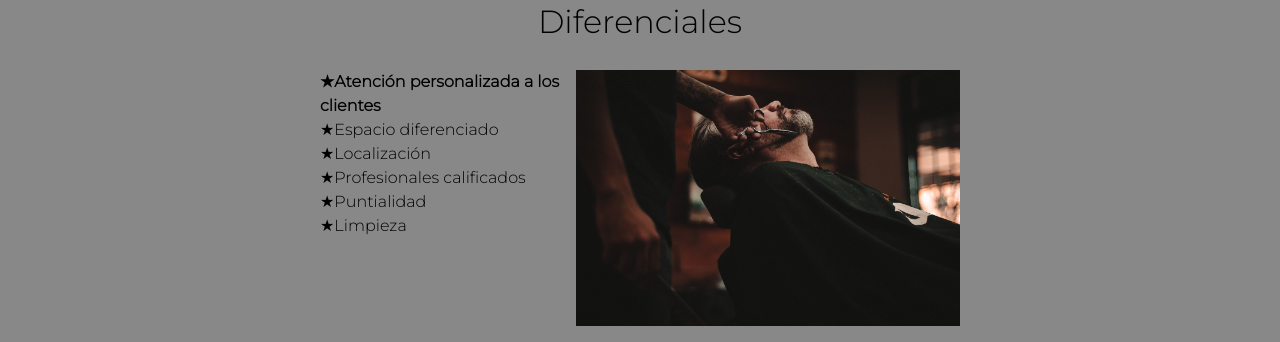
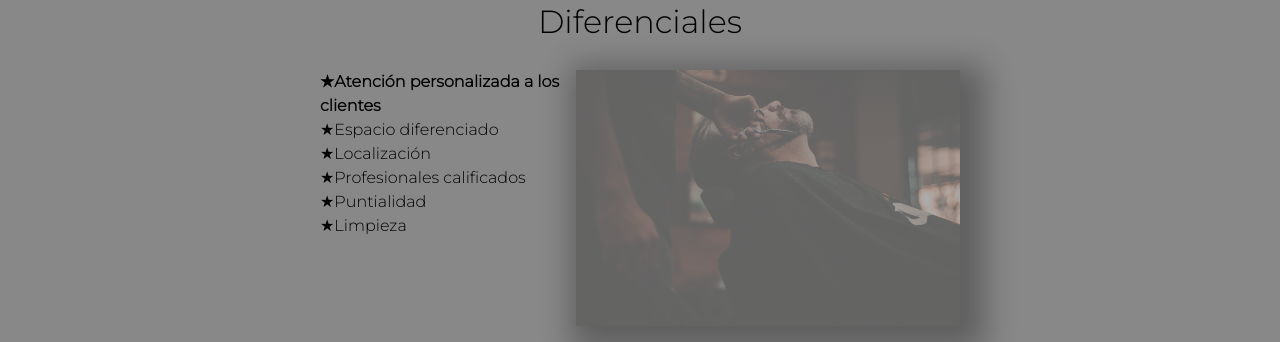
Before and after one commit to CarlosMunera/PracticasAluraOracle_HTML5yCSS3_4, a plain HTML site: page index.html in a window 1280 px wide. In both pictures the pointer is over the picture 768 px from the left and 1862 px from the top of the page. Shown: the part 1665-2007 px from the top of the page. Drawn offline with Linux system fonts and the light colour scheme.

Commit message:
Finalizada actividad Opacidad y sombra

```diff
--- a/styles.css
+++ b/styles.css
@@ -269,6 +269,13 @@ img~p {
 
 .imagen-diferenciales {
     width: 60%;
+    transition: 400ms;
+    /* box-shadow: 10px 10px 30px 15px #000000, -10px -10px yellow; */
+    box-shadow: 10px 10px 30px 15px #000000;
+}
+
+.imagen-diferenciales:hover {
+    opacity: 0.3;
 }
 
 .lista-diferenciales {
```
